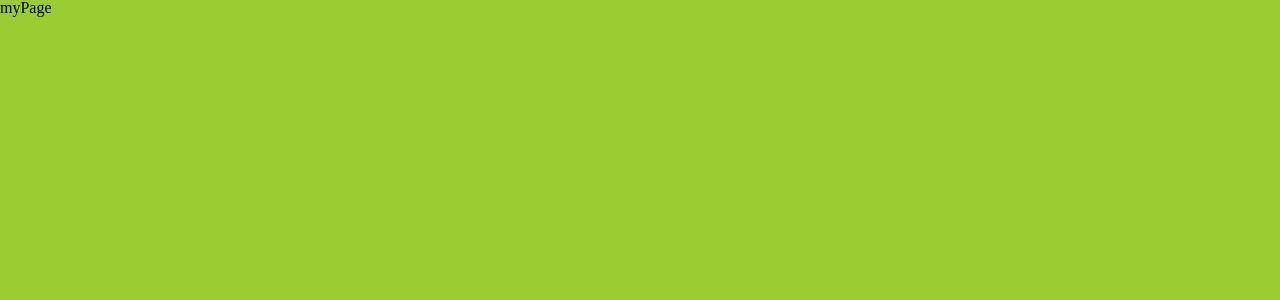
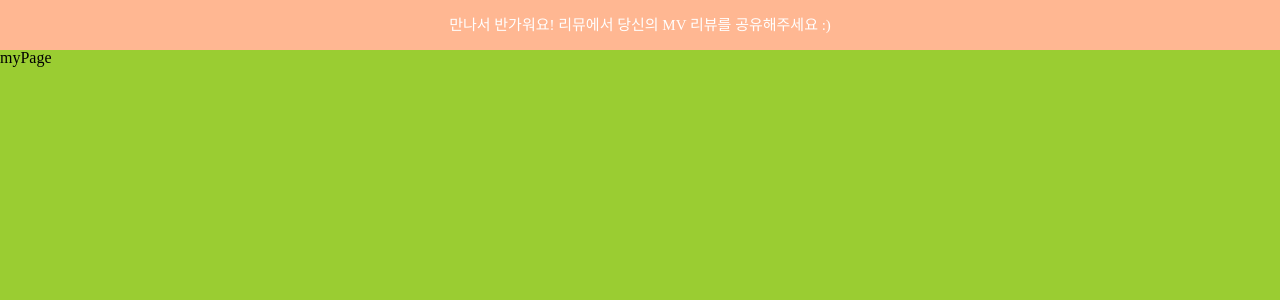
Before and after one commit to TEAM-REMU/REMU, a Django app: page /accounts/myPage in a window 1280 px wide. Before the commit the part shown is almost empty. Shown: the top 300 px of the page. Run offline with Django 3.2, Linux system fonts and the light colour scheme.

Commit message:
[feat]: base,.html에 topHeader 추가

```diff
--- a/remu/static/css/base.css
+++ b/remu/static/css/base.css
@@ -0,0 +1,11 @@
+#topHeader {
+  height: 50px;
+  background-color: #ffb792;
+  color: white;
+  font-size: 15px;
+  font-weight: lighter;
+  display: flex;
+  justify-content: center;
+  align-items: flex-end;
+  line-height: 50px;
+}
--- a/remu/templates/base.html
+++ b/remu/templates/base.html
@@ -1,21 +1,23 @@
 {% load static %}
 <!DOCTYPE html>
 <html lang="en">
-
-<head>
-    <meta charset="UTF-8">
-    <meta name="viewport" content="width=device-width, initial-scale=1.0">
+  <head>
+    <meta charset="UTF-8" />
+    <meta name="viewport" content="width=device-width, initial-scale=1.0" />
     <title>Document</title>
     <link rel="stylesheet" href="{% static 'css/base.css' %}" />
     <link rel="stylesheet" href="{% static 'css/reset.css' %}" />
-    {% block head %}
-    {% endblock %}
-</head>
+    {% block head %} {% endblock %}
+  </head>
 
-<body>
-    {% block contents %}
-    {% endblock %}
-
-</body>
-
+  <body>
+    <div id="topHeader">
+      <span>
+        만나서 반가워요! 리뮤에서 당신의 MV 리뷰를 공유해주세요 :)
+      </span>
+    </div>
+    <div id="container">
+      {% block contents %} {% endblock %}
+    </div>
+  </body>
 </html>
```
